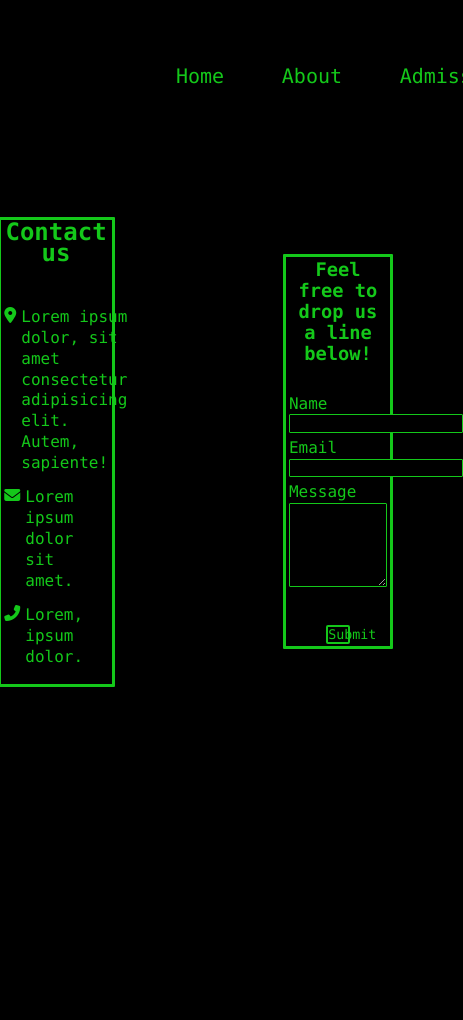
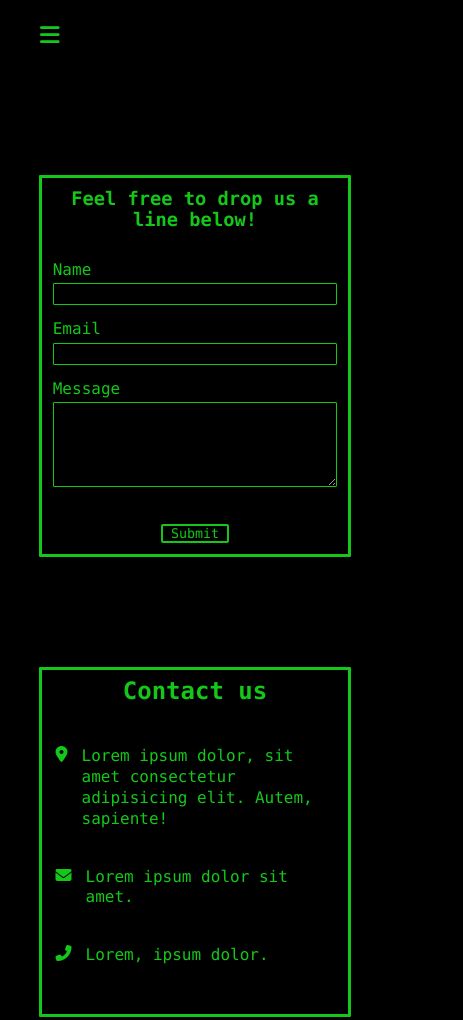
Before and after one commit to Yudishthir/Exodus-2020-Website, a plain HTML site: page contact.html in a window 390 px wide. Shown: the whole page, 463 px wide, since content can reach past the window. Before the commit the page ends 844 px from the top, so only its background shows below. Drawn offline with Linux system fonts and the light colour scheme.

Commit message:
contact done

```diff
--- a/contact.html
+++ b/contact.html
@@ -6,6 +6,7 @@
   <meta name="viewport" content="width=device-width, initial-scale=1.0">
   <link rel="stylesheet" href="./css/contact.css">
   <script src="https://kit.fontawesome.com/218f9dbcc9.js" crossorigin="anonymous"></script>
+  <script src="./js/menu.js"></script>
   <title>Contact</title>
 </head>
 
@@ -13,12 +14,13 @@
   <div class="container">
     <div id="filler"></div>
     <nav class="web-nav">
-      <ul>
+      <ul class="web-nav-list">
         <li><a href="./index.html">Home</a></li>
         <li><a href="./about.html">About</a></li>
         <li><a href="./admission.html">Admission</a></li>
         <li><a href="./contact.html" id="active">Contact</a></li>
       </ul>
+      <button onclick="hamburger()" id="mobileButton"><i class="fas fa-bars"></i></button>
     </nav>
     <div id=content>
       <section id="details">
@@ -60,4 +62,5 @@
 
 </body>
 
+
 </html>
--- a/css/common.css
+++ b/css/common.css
@@ -30,15 +30,14 @@ body {
 	display: flex;
 	position: fixed;
 	top: 4rem;
-	width: 38rem;
-	justify-content: space-between;
+	width:100%;
+
 	z-index: 10;
 }
 .web-nav > ul > li{
 	list-style: none;
 	display : inline-block;
 }
-
 .web-nav > ul > li > a{
 	text-decoration: none;
 	cursor: pointer;
@@ -46,8 +45,68 @@ body {
 	padding: 0.4rem 1.5rem;
 	color: #14c81a;
 }
+.web-nav > button {
+	display: none;
+}
 
 /* For the active element of the navbar */
 #active {
 	border: 2px solid var(--secondary-color);
 }
+
+/* Nav bar  and container responsive */
+@media screen and (max-width: 760px)
+{
+	#filler {
+		height: 4rem;
+	}
+	.container {
+		margin: 3rem 1rem 0 1rem;
+	}
+	.web-nav {
+		background: #000;
+	}
+	.web-nav > ul{
+		display: none;
+	}
+	.web-nav > button {
+		display:flex;
+		margin-left: 1.5rem;
+		font-size: 140%;
+		position:fixed;
+		top:1.5rem;
+		background: #000;
+		color:#14c81a;
+		box-shadow: none;
+		border:0;
+	}
+	.web-nav > ul >  li{
+		padding: 15px 0;
+	}
+	.web-nav > button:active, .web-nav > button:hover {
+		outline: 0;
+	}
+	#mobileButton {
+		display: flex;
+	}
+}
+/* To maintain Navigation menu after responsive change*/
+@media screen and (min-width: 760px)
+{
+	.web-nav {
+		width:100% !important;
+	}
+	.web-nav-list {
+		flex-direction: row !important;
+		width:100% !important;
+	}
+	#active {
+		border: 2px solid var(--secondary-color) !important;
+	}
+	.container {
+		margin: 3rem 9.5rem 0 9.5rem !important;
+	}
+	#filler {
+		height :8rem !important;
+	}
+}
--- a/css/contact.css
+++ b/css/contact.css
@@ -1,23 +1,24 @@
 @import "./colours.css";
 @import "./common.css";
-body{
+/*General elements */
+body {
   height:77vh;
 }
-h1{
+h1 {
   margin-bottom: 5vh;
   text-align: center;
 }
-i{
+i {
   size: 100%;
   font-weight: bold;
   display: inline;
   padding-right: 5%;
 }
-h3{
+h3 {
   padding-bottom: 3.5vh;
   text-align: center;
 }
-input{
+input {
   min-width: 100%;
   padding:0.9%;
   margin-bottom:5%;
@@ -30,7 +31,7 @@ input{
   box-shadow: none;
 }
 
-textarea{
+textarea {
   min-width: 100%;
   min-height: 10vh;
   max-height: 10vh;
@@ -44,15 +45,17 @@ textarea{
   color: #14c81a;
   box-shadow: none;
 }
-input:focus, textarea:focus{
+input:focus, textarea:focus {
   outline:0;
 }
+/*Classes and id*/
 #content {
   display: flex;
   flex-direction: row;
   justify-content: center;
   align-items: center;
 }
+
 #details {
   margin-top:20vh;
   border-width: 10px;
@@ -83,6 +86,7 @@ input:focus, textarea:focus{
   border-radius: 1px;
   align-self:right;
 }
+/*Buttons*/
 #submit {
   margin-left:38%;
   width:24%;
@@ -107,3 +111,46 @@ input:focus, textarea:focus{
   background-color: #14c81a;
   color:#000;
 }
+/*Responsive design */
+@media screen and (max-width: 1032px) {
+  #details {
+    max-width: 36vw;
+    min-width: 36vw;
+  }
+  #form {
+    max-width: 38vw;
+    min-width: 38vw;
+  }
+}
+/*Single stack  for mobile*/
+@media screen and (max-width: 760px) {
+  #filler {
+    max-height:120px;
+  }
+  #content {
+    display: flex;
+    flex-direction: column-reverse;
+    justify-content: center;
+    align-items: center;
+  }
+  #details {
+    margin-left:0;
+    min-width:60vw;
+    margin-bottom: 5vh;
+    margin-top: 6vh;
+  }
+  #form {
+    margin-left:0;
+    min-width:60vw;
+    margin-top: 15vh;
+    margin-bottom: 7vh;
+  }
+}
+@media screen and (max-width: 488px) {
+  #details {
+    min-width:80vw;
+  }
+  #form {
+    min-width:80vw;
+  }
+}
--- /dev/null
+++ b/js/menu.js
@@ -0,0 +1,9 @@
+function hamburger() {
+  var x = document.getElementsByClassName("web-nav-list");
+  x[0].style.display = "flex";
+  x[0].style.flexDirection = "column";
+  document.getElementById("active").style.border = "none"
+  x[0].style.width = "100vw";
+  x[0].style.justifyItems = "center";
+  x[0].style.alignItems = "center";
+}
```
Also changed, not shown: about.html (added, +40 -0 lines), images/background.jpg (deleted), images/post-apocalyptic_moon.jpg (deleted).
